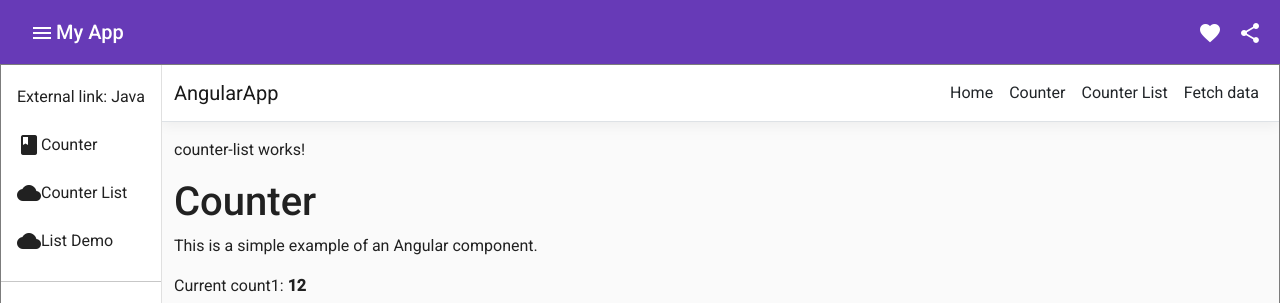
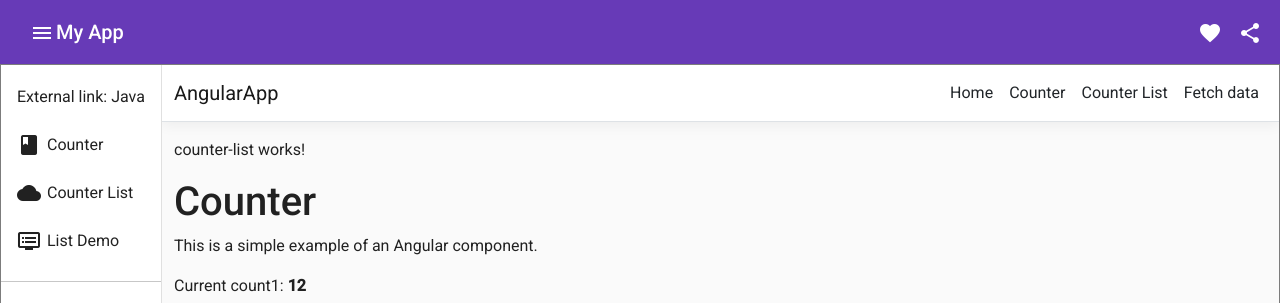
Before and after one commit to lifewithcoffee/AngularApp, an Angular app in the folder AngularApp/ClientApp/: page /counter-list in a window 1280 px wide. Shown: the top 303 px of the page. Built offline with nearby package versions, Linux system fonts and the light colour scheme.

Commit message:
make up comments

```diff
--- a/AngularApp/ClientApp/src/app/app.component.css
+++ b/AngularApp/ClientApp/src/app/app.component.css
@@ -13,3 +13,8 @@
 .example-sidenav {
    user-select: none;
 }
+
+/* _note_: directly apply style to the angular material's element */
+mat-icon {
+  padding-right: 30px;
+}
--- a/AngularApp/ClientApp/src/app/app.component.html
+++ b/AngularApp/ClientApp/src/app/app.component.html
@@ -1,5 +1,7 @@
-<!-- <body> -->
+<!-- _note_: <mat-toolbar> -->
 <mat-toolbar color="primary">
+
+	<!-- _note_sidenav-2: use template variable 'sidenav' to toggle <mat-sidenav> -->
   <button (click)="sidenav.toggle(); isExpanded = !isExpanded" mat-icon-button class="example-icon" aria-label="Example icon-button with menu icon">
     <mat-icon>menu</mat-icon>
   </button>
@@ -13,17 +15,22 @@
   </button>
 </mat-toolbar>
 
+<!-- <mat-sidenav-container>/<mat-sidenav>,<mat-sidenav-content> -->
 <mat-sidenav-container class="example-container" autosize>
+
+	<!-- _note_sidenav-1: declare template varialbe 'sidenav' -->
 	<mat-sidenav #sidenav class="example-sidenav" mode="side" opened="isExpanded" (mouseenter)="mouseenter()" (mouseleave)="mouseleave()">
+
 		<!-- _note_: wrapping <mat-nav-list> around <a> to remove underlines -->
 		<mat-nav-list>
 			<a mat-list-item href="https://www.concretepage.com/java/java-8/" > External link: Java </a>
-			<a mat-list-item [routerLink]="['counter']" > <mat-icon>book</mat-icon>Counter</a>
-			<a mat-list-item [routerLink]="['counter-list']" > <mat-icon>cloud</mat-icon>Counter List</a>
-			<a mat-list-item [routerLink]="['list-demo']" > <mat-icon>cloud</mat-icon>List Demo</a>
+			<a mat-list-item [routerLink]="['counter']" ><mat-icon>book</mat-icon>Counter</a>
+			<a mat-list-item [routerLink]="['counter-list']" ><mat-icon>cloud</mat-icon>Counter List</a>
+			<a mat-list-item [routerLink]="['list-demo']" ><mat-icon>dvr</mat-icon>List Demo</a>
 		</mat-nav-list>
 		<hr>
 
+		<!-- _note_: <mat-selection-list>/<mat-list-option> -->
 		<mat-selection-list color="primary" (selectionChange)="onListSelectionChange($event)">
 			<mat-list-option>Murdeshwar</mat-list-option>
 			<mat-list-option [selected]="isSelected">Varanasi</mat-list-option>
@@ -32,6 +39,7 @@
 		</mat-selection-list>
 		<hr>
 
+		<!-- _note_: <mat-list>/<mat-list-item> -->
 		<mat-list>
 			<mat-list-item>Suresh</mat-list-item>
 			<mat-list-item>Mahesh</mat-list-item>
@@ -47,4 +55,3 @@
     </div>
   </mat-sidenav-content>
 </mat-sidenav-container>
-<!-- </body> -->
```
